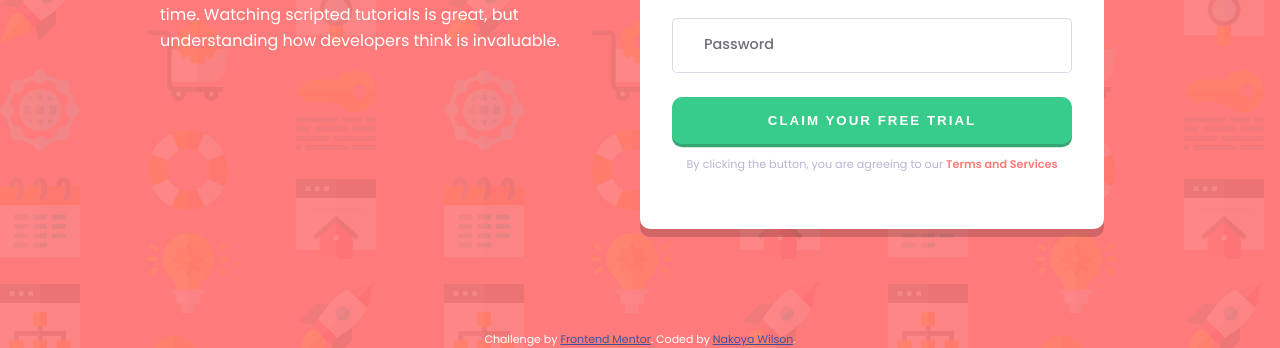
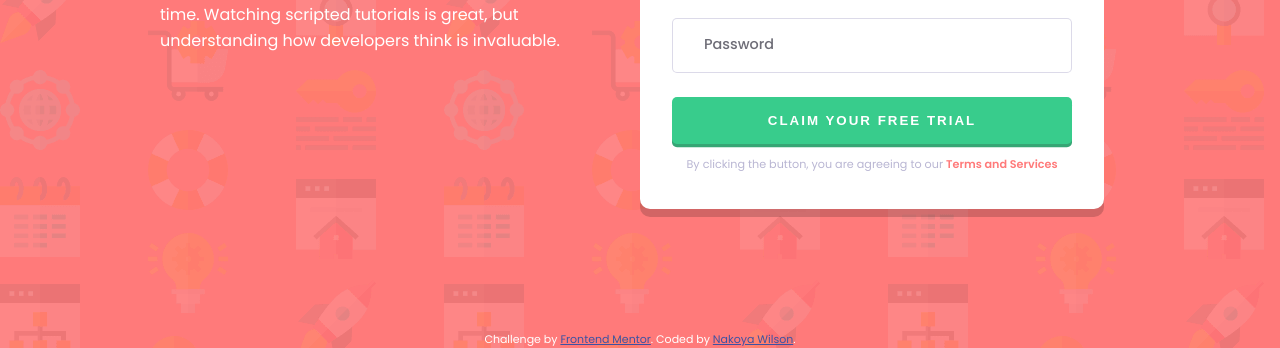
Before and after one commit to nakoyawilson/intro-component-with-signup-form, a plain HTML site: page index.html in a window 1280 px wide. Shown: the part 452-800 px from the top of the page. Drawn offline with Linux system fonts and the light colour scheme.

Commit message:
Change border radius of claim button and reduce top/bottom padding of form

```diff
--- a/css/styles.css
+++ b/css/styles.css
@@ -77,7 +77,7 @@ button {
   background-color: var(--color-white);
   color: hsla(249, 10%, 26%, 0.75);
   border-radius: 10px;
-  padding: 2rem;
+  padding: 0.75rem 2rem;
   text-align: center;
   box-shadow: 0 0.5rem rgba(0, 0, 0, 0.175);
 }
@@ -140,6 +140,7 @@ input:focus {
   font-weight: 600;
   letter-spacing: 2px;
   box-shadow: 0 0.2rem hsl(154, 51%, 43%);
+  border-radius: 5px;
 }
 
 .claim:hover {
```
